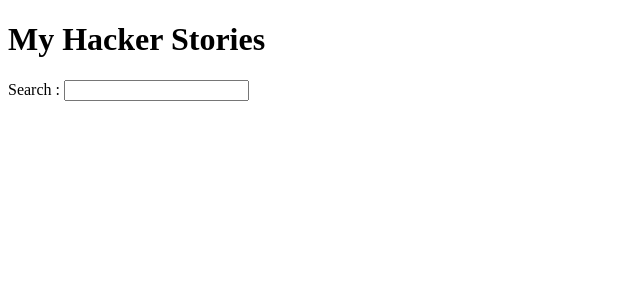
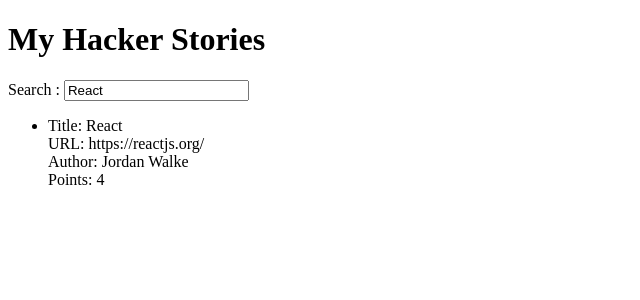
Before and after one commit to shukla-rajat/hacker-stories, a React (Vite) app: page / in a window 1280 px wide. Shown: the top 300 px of the page, without its empty margins (0-640 px from the left). Built offline with nearby package versions, Linux system fonts and the light colour scheme.

Commit message:
Implement controlled input component

```diff
--- a/src/App.jsx
+++ b/src/App.jsx
@@ -5,7 +5,7 @@
     <div>
       <h1> My Hacker Stories </h1>
       <label htmlFor="Search"> Search : </label>
-      <input id="search" type="text" onChange={props.onSearch} />
+      <input id="search" value={props.search} type="text" onChange={props.onSearch} />
     </div>
   );
 };
@@ -51,7 +51,7 @@
     },
   ];
 
-  const [searchTerm, setSearchTerm] = React.useState(' ');
+  const [searchTerm, setSearchTerm] = React.useState('React');
 
   const handleSearch = (event) => {
     setSearchTerm(event.target.value);
@@ -61,7 +61,7 @@
 
   return (
     <div>
-      <Search onSearch={handleSearch}/>
+      <Search search={searchTerm} onSearch={handleSearch}/>
       <List list={searchedStories} />
     </div>
   );
```
